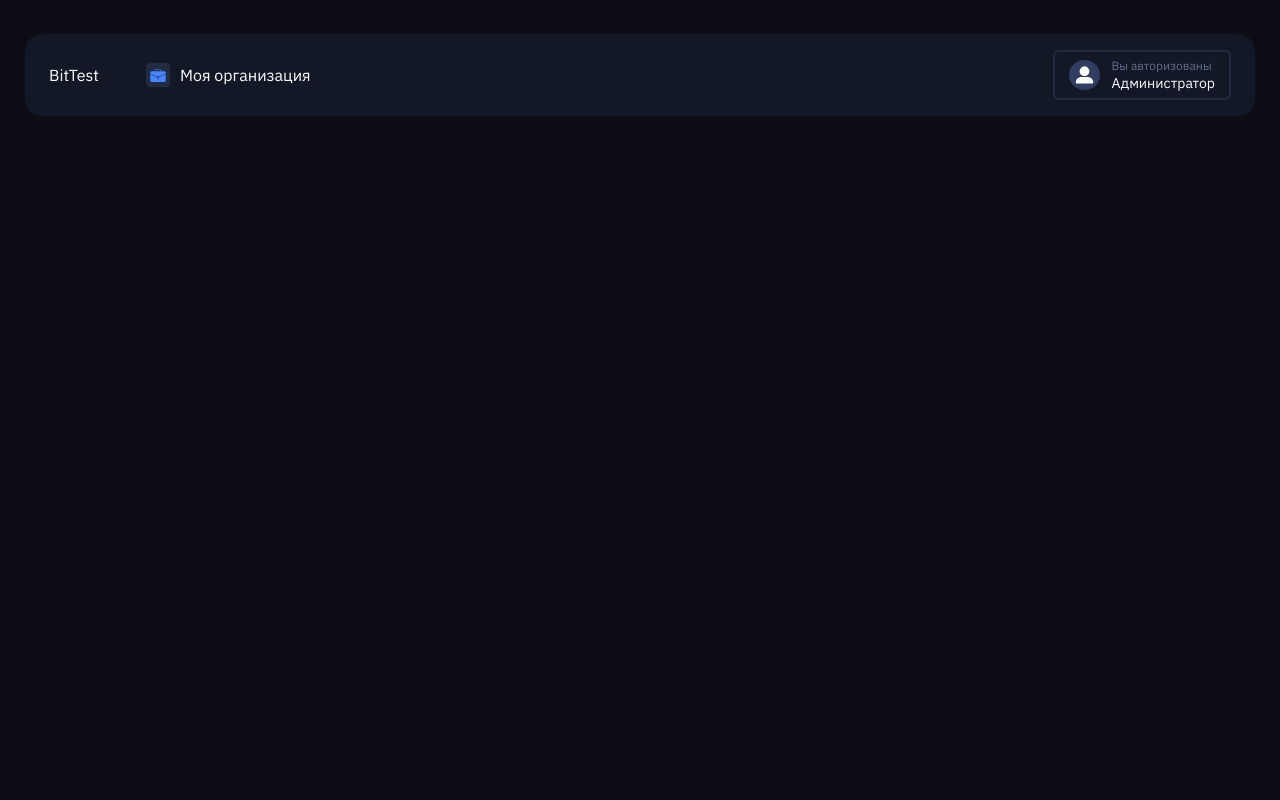
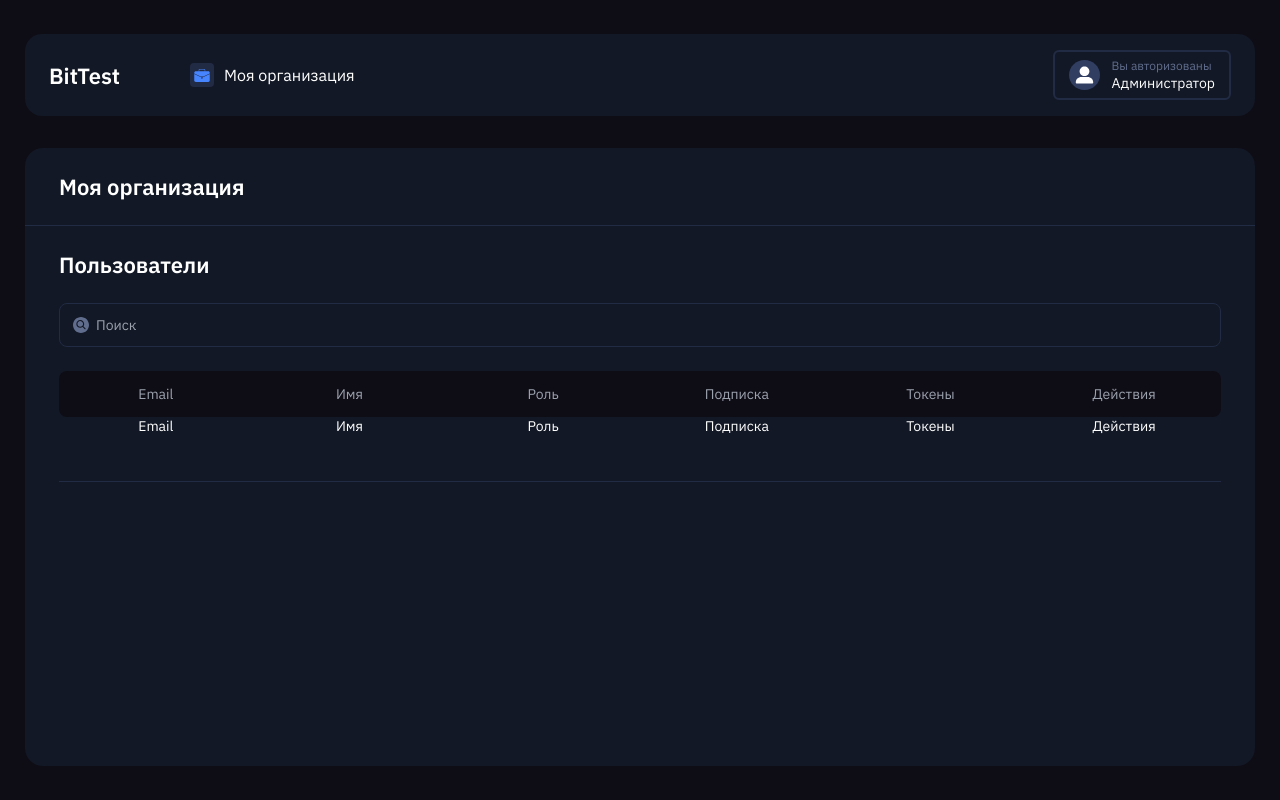
Before and after one commit to Wyctpukkk/bittest, a React (Vite) app: page / in a window 1280 px wide. Built offline with nearby package versions, Linux system fonts and the light colour scheme.

Commit message:
add dashboard layaout

```diff
--- a/src/App.tsx
+++ b/src/App.tsx
@@ -1,9 +1,11 @@
+import { Dashboard } from './components/Dashboard';
 import { Header } from './components/Header';
 
 function App() {
   return (
-    <div className="bg-darkBlue w-[100vw] h-[100vh] px-[25px] py-[34px]">
+    <div className="bg-darkBlue w-[100vw] h-[100vh] px-[25px] py-[34px] flex flex-col gap-[32px]">
       <Header />
+      <Dashboard />
     </div>
   );
 }
--- a/src/components/Dashboard.tsx
+++ b/src/components/Dashboard.tsx
@@ -1,3 +1,16 @@
+import { Search } from './Search';
+import { UsersTable } from './UsersTable';
+
 export const Dashboard = () => {
-  return <div>Dashboard</div>;
+  return (
+    <div className="flex-1 w-full bg-mainBlue rounded-[18px]">
+      <div className="text-[22px] leading-[29px]">
+        <div className="pt-[24px] ml-[34px] font-[600]">Моя организация</div>
+        <span className="block w-full h-[1px] bg-borderBlue mt-[24px]" />
+        <div className="pt-[24px] ml-[34px] font-[600]">Пользователи</div>
+      </div>
+      <Search />
+      <UsersTable />
+    </div>
+  );
 };
--- a/src/components/Header.tsx
+++ b/src/components/Header.tsx
@@ -3,10 +3,12 @@ import suitecase from '../assets/icons/case.svg';
 
 export const Header = () => {
   return (
-    <div className="w-full h-[49px] sm:h-[82px] bg-mainBlue rounded-[17px] px-[24px] py-[16px] flex justify-between items-center">
-      <div className="w-[97px] text-[#ffffff]">BitTest</div>
+    <div className="w-full h-[49px] sm:h-[82px] bg-mainBlue rounded-[17px] px-[24px] py-[16px] flex gap-[44px] justify-between items-center">
+      <div className="w-[97px] text-[22px] font-[600] leading-[29px]">
+        BitTest
+      </div>
 
-      <div className="flex-1 text-[#ffffff] leading-[22px] flex items-center gap-[10px]">
+      <div className="flex-1 leading-[22px] flex items-center gap-[10px]">
         <div className="w-[24px] h-[24px] bg-borderBlue rounded-[4px] flex items-center justify-center">
           <img src={suitecase} alt="suitcase" />
         </div>
@@ -22,9 +24,7 @@ export const Header = () => {
           <span className="text-[12px] text-[#616D8D] leading-[16px]">
             Вы авторизованы
           </span>
-          <span className="text-[14px] text-[#ffffff] leading-[18px]">
-            Администратор
-          </span>
+          <span className="text-[14px] leading-[18px]">Администратор</span>
         </div>
       </div>
     </div>
--- /dev/null
+++ b/src/components/Search.tsx
@@ -0,0 +1,17 @@
+import search from '../assets/icons/search.svg';
+
+export const Search = () => {
+  return (
+    <div className="relative flex mx-[34px] my-[24px]">
+      <img
+        className="absolute top-[14px] left-[14px]"
+        src={search}
+        alt="search"
+      />
+      <input
+        placeholder="Поиск"
+        className="focus:outline-none text-[14px] pl-[36px] px-[16px] py-[21px] border-[1px] border-borderBlue rounded-[8px] bg-mainBlue w-full h-[14px]"
+      />
+    </div>
+  );
+};
--- /dev/null
+++ b/src/components/UsersTable.tsx
@@ -0,0 +1,11 @@
+import { UsersTableHeader } from './UsersTableHeader';
+import { UsersTableRow } from './UsersTableRow';
+
+export const UsersTable = () => {
+  return (
+    <div className="px-[34px]">
+      <UsersTableHeader />
+      <UsersTableRow />
+    </div>
+  );
+};
--- /dev/null
+++ b/src/components/UsersTableHeader.tsx
@@ -0,0 +1,24 @@
+export const UsersTableHeader = () => {
+  return (
+    <div className="bg-darkBlue rounded-[8px] flex w-full h-[46px]">
+      <div className="w-1/2 sm:w-1/6 flex items-center justify-center text-[#9CA3AF] text-[14px] leading-[18px]">
+        Email
+      </div>
+      <div className="w-1/2 sm:w-1/6 flex items-center justify-center text-[#9CA3AF] text-[14px] leading-[18px]">
+        Имя
+      </div>
+      <div className="hidden sm:w-1/6 sm:flex items-center justify-center text-[#9CA3AF] text-[14px] leading-[18px]">
+        Роль
+      </div>
+      <div className="hidden sm:w-1/6 sm:flex items-center justify-center text-[#9CA3AF] text-[14px] leading-[18px]">
+        Подписка
+      </div>
+      <div className="hidden sm:w-1/6 sm:flex items-center justify-center text-[#9CA3AF] text-[14px] leading-[18px]">
+        Токены
+      </div>
+      <div className="hidden sm:w-1/6 sm:flex items-center justify-center text-[#9CA3AF] text-[14px] leading-[18px]">
+        Действия
+      </div>
+    </div>
+  );
+};
--- /dev/null
+++ b/src/components/UsersTableRow.tsx
@@ -0,0 +1,30 @@
+export const UsersTableRow = () => {
+  return (
+    <>
+      <button
+        type="button"
+        className="flex w-full h-[64px] hover:bg-borderBlue hover:opcaity-50"
+      >
+        <div className="w-1/2 sm:w-1/6 flex items-center justify-center text-[14px] leading-[18px]">
+          Email
+        </div>
+        <div className="w-1/2 sm:w-1/6 flex items-center justify-center text-[14px] leading-[18px]">
+          Имя
+        </div>
+        <div className="hidden sm:w-1/6 sm:flex items-center justify-center text-[14px] leading-[18px]">
+          Роль
+        </div>
+        <div className="hidden sm:w-1/6 sm:flex items-center justify-center text-[14px] leading-[18px]">
+          Подписка
+        </div>
+        <div className="hidden sm:w-1/6 sm:flex items-center justify-center text-[14px] leading-[18px]">
+          Токены
+        </div>
+        <div className="hidden sm:w-1/6 sm:flex items-center justify-center text-[14px] leading-[18px]">
+          Действия
+        </div>
+      </button>
+      <span className="block w-full h-[1px] bg-borderBlue" />
+    </>
+  );
+};
--- a/src/index.css
+++ b/src/index.css
@@ -5,12 +5,10 @@
 * {
     font-family: 'IBMP', sans-serif;
     box-sizing: border-box;
+    color:white;
+    font:500;
+
 }
-.html {
-    height: full;
-    width: full;
-}
-
 
 @font-face {
     font-family: 'IBMP';
```
Also changed, not shown: src/assets/icons/search.svg (added).
